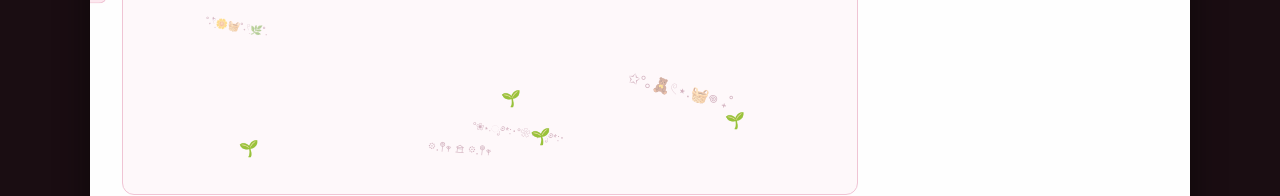
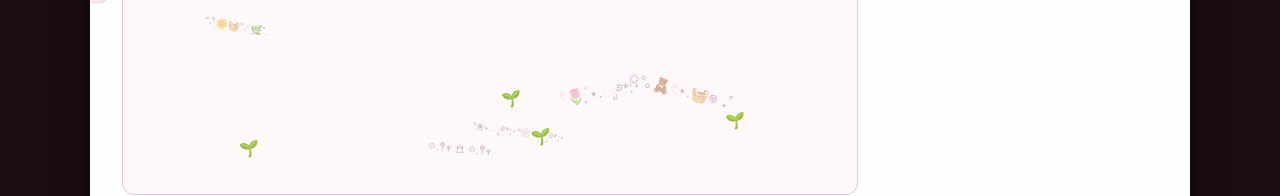
Before and after one commit to matchaginseng/browser-love, a Next.js app: page / in a window 1280 px wide. Both pictures are taken after a click on the link ">> garden ₊˚ʚ 🌱 ₊˚✧ ﾟ. <<". Shown: the part 444-640 px from the top of the page. Built offline with nearby package versions, Linux system fonts and the light colour scheme; a web font is replaced by a local one.

Commit message:
moar emojis

```diff
--- a/src/components/GardenGame.tsx
+++ b/src/components/GardenGame.tsx
@@ -11,7 +11,8 @@ const DECOR_EMOJIS = [
   "❀𖤣𖥧𖡼⊱✿⊰𖡼𖥧𖤣❀",
   "°❀⋆.ೃ࿔*:･°❀⋆.ೃ࿔*:･",
   "✩°｡🧸𓏲⋆.🧺𖦹 ₊˚",
-  "🌿:✧˚.📷⋆𖧧"
+  "🌿:✧˚.📷⋆𖧧",
+  "𓍢🌷͙֒ ⋆.ೃ࿔*:･"
 ];
 
 const FLOWERS = ["𓍢🌷͙֒", "❀࿐", ".☘︎ ݁˖."];
```
